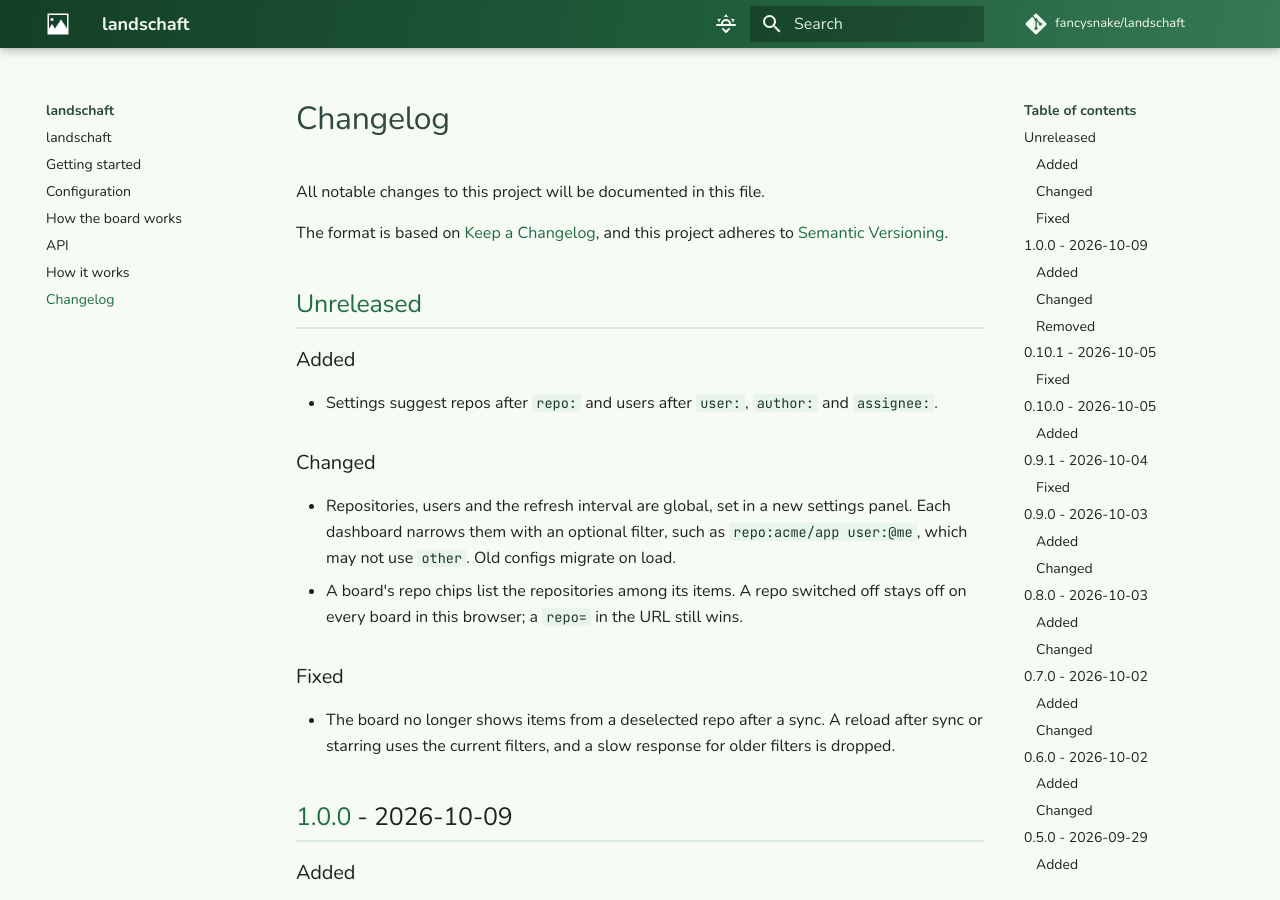
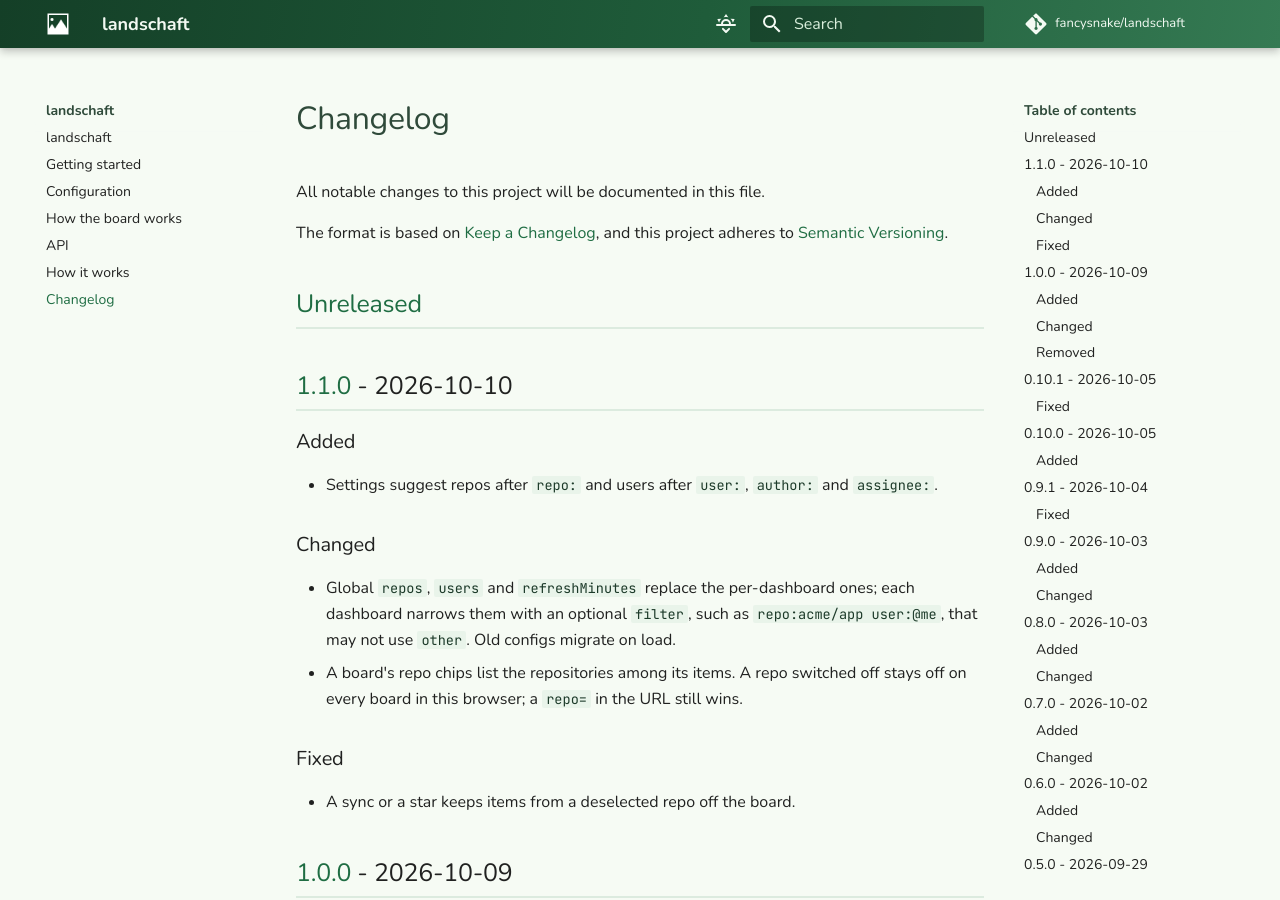
Before and after one commit to fancysnake/landschaft, an MkDocs documentation site: the page built from docs/changelog.md, in a window 1280 px wide and 900 px high. Built offline with MkDocs 1.6.1 and Material for MkDocs 9.7.7, drawn with Linux system fonts in a browser that asks for light colours; comment, search, counter and statistics services are not loaded.

Commit message:
Release 1.1.0

```diff
--- a/CHANGELOG.md
+++ b/CHANGELOG.md
@@ -7,22 +7,23 @@ The format is based on [Keep a Changelog], and this project adheres to
 
 ## [Unreleased]
 
+## [1.1.0] - 2026-10-10
+
 ### Added
 
 - Settings suggest repos after `repo:` and users after `user:`, `author:` and `assignee:`.
 
 ### Changed
 
-- Repositories, users and the refresh interval are global, set in a new settings panel. Each
-  dashboard narrows them with an optional filter, such as `repo:acme/app user:@me`, which may
-  not use `other`. Old configs migrate on load.
+- Global `repos`, `users` and `refreshMinutes` replace the per-dashboard ones; each dashboard
+  narrows them with an optional `filter`, such as `repo:acme/app user:@me`, that may not use
+  `other`. Old configs migrate on load.
 - A board's repo chips list the repositories among its items. A repo switched off stays off on
   every board in this browser; a `repo=` in the URL still wins.
 
 ### Fixed
 
-- The board no longer shows items from a deselected repo after a sync. A reload after sync or
-  starring uses the current filters, and a slow response for older filters is dropped.
+- A sync or a star keeps items from a deselected repo off the board.
 
 ## [1.0.0] - 2026-10-09
 
@@ -183,7 +184,8 @@ The format is based on [Keep a Changelog], and this project adheres to
 
 <!-- Versions -->
 
-[unreleased]: https://github.com/fancysnake/landschaft/compare/v1.0.0...HEAD
+[unreleased]: https://github.com/fancysnake/landschaft/compare/v1.1.0...HEAD
+[1.1.0]: https://github.com/fancysnake/landschaft/compare/v1.0.0...v1.1.0
 [1.0.0]: https://github.com/fancysnake/landschaft/compare/v0.10.1...v1.0.0
 [0.10.1]: https://github.com/fancysnake/landschaft/compare/v0.10.0...v0.10.1
 [0.10.0]: https://github.com/fancysnake/landschaft/compare/v0.9.1...v0.10.0
--- a/package.json
+++ b/package.json
@@ -1,6 +1,6 @@
 {
   "name": "landschaft",
-  "version": "1.0.0",
+  "version": "1.1.0",
   "private": true,
   "description": "Local kanban dashboards over GitHub issues",
   "license": "MIT",
```
Also changed, not shown: README.md (+2 -1 lines), docs/getting-started.md (+2 -1 lines).
